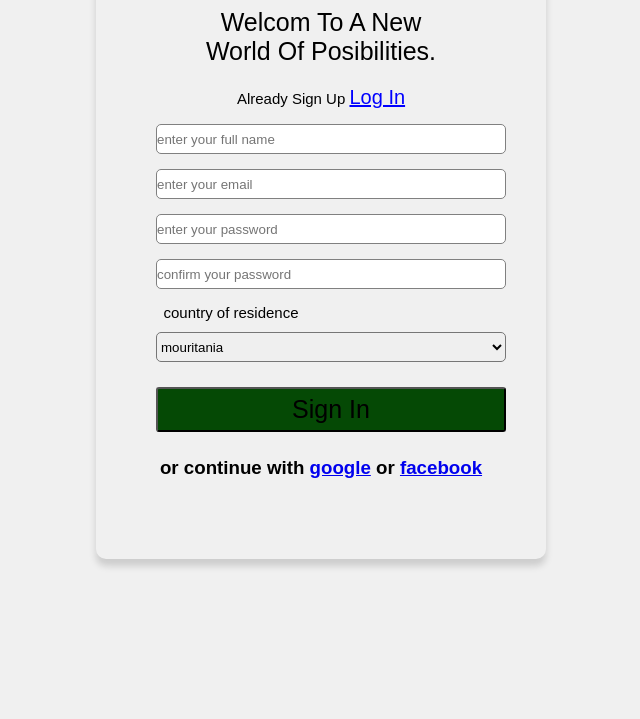
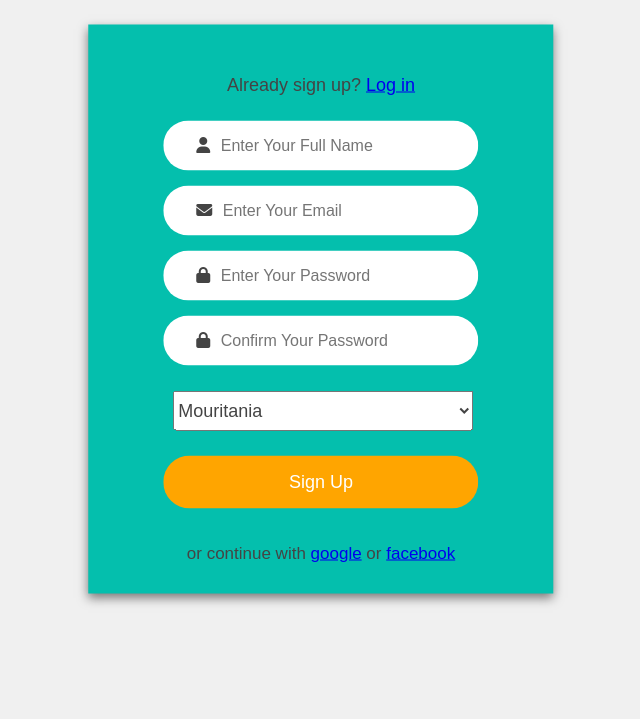
Before and after one commit to inejih2000/projectzero1, a plain HTML site: page signup.html in a window 1280 px wide. Shown: the part 91-810 px from the top of the page, without its empty margins (319-959 px from the left). Drawn offline with Linux system fonts and the light colour scheme.

Commit message:
change the style of the form

```diff
--- a/signup.css
+++ b/signup.css
@@ -5,115 +5,99 @@
    font-family: sans-serif;
 }
 body{
-    width: 100%;
-    height: 100vh;
     background-color:#f0f0f0;
 }
+
 .signupinterface{
-    width: 450px;
-     height: 640px;
-     margin: auto;
-     text-align: center;
-     border-radius: 10px;
-     box-shadow: 0px 7px 7px rgba(0, 0, 0, 0.15);
-     padding: 60px;
-     padding-top: 25px;
- margin-top: 10px;
+   background: #04BfAD;
+    position: absolute;
+   top:50%;
+   left: 50%;
+   transform: translate(-50%,-50%);
+   padding: 30px 60px;
+  box-shadow: 0 4px 10px rgba(0, 0, 0, 0.5);
+ }
+
+.signupinterface  .haveanacount{
+    margin: 20px 0 25px;
+    font-size:18px;
+    text-align:center;
+    color:#444444;
 }
-.signupinterface .logo{
-    display: flex;
-}
-.logo{
-    margin-bottom: 20px;
-    margin-top: -10px;
-    margin-left: 70px;
-}
-.logo .logoimg img{
-    margin-right: 7px;
-}
-.logo  .logotitle{
-    margin-top: 10px;
-}
-.logo  .logotitle h2{
-  text-transform: capitalize;
-  font-size: 25px;
-  font-family: 'Franklin Gothic Medium', 'Arial Narrow', Arial, sans-serif;
-  font-weight: 400;
-}
-.signupinterface .paragraph{
-    margin-top: 10px;
-    margin-bottom: 20px;
-}
-.paragraph p{
-    margin-bottom: 10px;
-    text-transform: capitalize;
-    font-size: 25px;
-    font-weight: 500;
-    color: black;
+
+.signupinterface .inputsbox{
+  /*  margin-bottom: 20px;*/
+      margin:20px 15px ;
 
 }
-.signupinterface  .haveanacount{
-    margin-bottom: 15px;
-    color: black;
-    font-weight: 300;
+ .input{
+   width: 100%;
+   border-radius: 30px;
+   outline: none;
+   border:none;
+   margin: 15px 0;
+   color:#444444;
+   border: 1px solid transparent;
+   background: #fff;
+   padding: 15px 40px;
+   cursor: pointer;
+   text-align: left;
+
+}
+.input input{
+    background: transparent;
+    outline:none;
+    border: none;
+    color:#444444;
+    font-size: 16px;
+    margin-left: 6px;
     text-transform: capitalize;
-    font-size: 15px;
+   position: relative;
+   right:  8px;
 }
-.signupinterface  .haveanacount a{
-color: blue;
-text-transform: capitalize;
-font-weight: 400;
-font-size: 20px;
+.input i{
+    position: relative;
+   right:  8px;
 }
-.signupinterface .inputsbox{
-    margin-bottom: 20px;
-}
-.inputsbox input{
-    width: 350px;
-    height:30px ;
-   border-radius: 5px;
-border: 1px solid gray;
-   color: #ffffff;
-    margin-bottom: 15px;
+.inputsbox .input:hover{
+    border:1px solid rgba(0, 0, 0, 0.7)
 }
 .inputsbox label{
-    text-transform: lowercase;
-    font-weight: 400;
-    font-size: 15px;
-    margin-right: 180px;
+    text-transform:capitalize;
 }
 .inputsbox select{
-    width: 350px;
-    margin-top: 10px;
-    height:30px ;
-   border-radius: 5px;
-    margin-bottom: 15px;
+    width: 95%;
+    height: 40px;
+    margin: 10px 0;
+    font-size: 18px;
+    margin-left: 10px;
+    outline: none;
+    text-transform: capitalize;
+    color: #444444;
+
+
 }
+
 .inputsbox button{
-    width: 350px;
-    margin-top: 10px;
-    height:45px ;
-   border-radius: 3px;
-   color: black;
-   font-size: 25px;
-   font-weight: 400;
+   padding:15px 30px;
+   width:100%;
+   outline: none;
+   border: none;
+   background: #FFFFFF;
+   border-radius: 30px;
+   font-size: 18px;
+   background: #FFA500;
+   color:#FFFFFF;
    text-transform: capitalize;
-    margin-bottom: 5px;
-    background-color: #054905;
-    transition: all 0.5 ease ;
+   margin: 15px 0;
+   border: 1px solid transparent;
 }
 .inputsbox button:hover{
-  background-color: #11118f;
+  background-color:#FFB733;
+  border:1px solid #FFA500;
 }
-.signupinterface .socielmedia h2{
-    font-size: 10px;
-    font-weight: 200;
-    color: black;
-    text-transform: lowercase;
+.socielmedia p{
+    text-align:center;
+    font-size:17px;
+    color:#444444
 }
-.signupinterface .socielmedia h2{
-    font-size: 10px;
-    font-weight: 200;
-    color: #0505af9d;
-    text-transform: lowercase;
-}
--- a/signup.html
+++ b/signup.html
@@ -5,41 +5,57 @@
     <meta charset="UTF-8">
     <meta name="viewport" content="width=device-width, initial-scale=1.0">
     <title>sign up page</title>
+    <link rel="stylesheet"href="https://cdnjs.cloudflare.com/ajax/libs/font-awesome/6.5.2/css/all.min.css">
     <link rel="stylesheet" href="./signup.css">
 </head>
 
 <body>
+    <div class="contanire">
     <div class="signupinterface">
-        <div class="logo">
-            <div class="logoimg"> <img src="logo2.png" width="50px" height="50px" alt=""></div>
+      <!---  <div class="logo">
+          <div class="logoimg"> <img src="logo2.png" width="50px" height="50px" alt=""></div>
             <div class="logotitle">
                 <h2>Track me</h2>
             </div>
         </div>
         <div class="paragraph">
-            <p>welcom to a new <br> world of posibilities.</p>
-        </div>
-        <div class="haveanacount">Already sign up <a href="#">log in</a></div>
+            <p>welcom to a new <br>world of posibilities.</p>
+        </div>-->
+        <div class="haveanacount">Already sign up? <a href="#">Log in</a></div>
         <div class="inputsbox">
-            <input type="text" placeholder="enter your full name"> <br>
-            <input type="email" placeholder="enter your email"> <br>
-            <input type="password" placeholder="enter your password"> <br>
-            <input type="password" placeholder="confirm your password"> <br>
-            <label for="">country of residence</label> <br>
+             <form>
+             <div class="input">
+             <i class=" fa fa-user"></i>
+                  <input type="text" placeholder="enter your full name">
+             </div>
+            <div class="input">
+                <i class="fa-solid fa-envelope"></i>
+                <input type="email" placeholder="enter your email">
+            </div>
+            <div class="input">
+                <i class=" fa fa-lock"></i>
+               <input type="password" placeholder="enter your password">
+            </div>
+            <div class="input">
+                <i class=" fa fa-lock"></i>
+               <input type="password" placeholder="confirm your password"> <br>
+            </div>
+            <!---<label>country of residence</label> <br>-->
             <select name="" id="">
                 <option value="">mouritania</option>
                 <option value="">marroco</option>
                 <option value="">mthe usa</option>
                 <option value="">the uk</option>
             </select> <br>
-            <button>sign in</button>
+            <button>sign up</button>
 
         </div>
-        <div class="socielmedia">
-            <h3>or continue with <a href="#">google</a> or <a href="#">facebook</a></h3>
+            <div class="socielmedia">
+            <p>or continue with <a href="#">google</a> or <a href="#">facebook</a></p>
         </div>
     </div>
-
+</form>
+</div>
 </body>
 
 </html>
```
